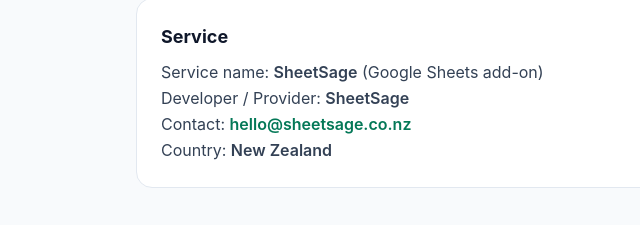
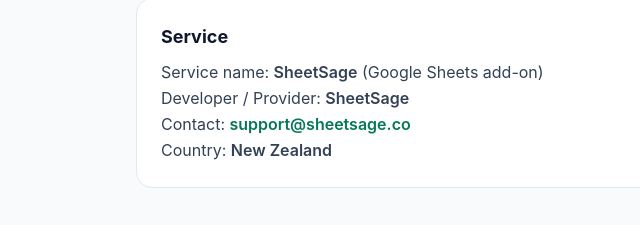
Before and after one commit to crob832/sheetsage-frontend, a website: page terms.html in a window 1280 px wide. Shown: the part 266-491 px from the top of the page, 152-792 px from the left. Drawn offline with nearby package versions, Linux system fonts and the light colour scheme.

Commit message:
Update contact emails

```diff
--- a/terms.html
+++ b/terms.html
@@ -77,7 +77,7 @@
           <a href="index.html#install" class="block text-slate-700 font-medium hover:text-emerald-600 transition"
             >Install (soon)</a
           >
-          <a href="mailto:hello@sheetsage.co.nz" class="block text-slate-700 font-medium hover:text-emerald-600 transition"
+          <a href="mailto:hello@sheetsage.co" class="block text-slate-700 font-medium hover:text-emerald-600 transition"
             >Contact</a
           >
         </div>
@@ -106,8 +106,8 @@
               <br />
               Developer / Provider: <span class="font-semibold">SheetSage</span>
               <br />
-              Contact: <a class="text-emerald-700 font-semibold hover:underline" href="mailto:hello@sheetsage.co.nz"
-                >hello@sheetsage.co.nz</a
+              Contact: <a class="text-emerald-700 font-semibold hover:underline" href="mailto:support@sheetsage.co"
+                >support@sheetsage.co</a
               >
               <br />
               Country: <span class="font-semibold">New Zealand</span>
@@ -260,8 +260,8 @@
             <h2 class="text-xl font-bold text-slate-900 mb-2">15) Contact</h2>
             <p class="text-slate-700 leading-relaxed">
               Questions about these Terms:
-              <a class="text-emerald-700 font-semibold hover:underline" href="mailto:hello@sheetsage.co.nz"
-                >hello@sheetsage.co.nz</a
+              <a class="text-emerald-700 font-semibold hover:underline" href="mailto:support@sheetsage.co"
+                >support@sheetsage.co</a
               >
             </p>
           </section>
@@ -285,7 +285,7 @@
             <a href="index.html#how-it-works" class="hover:text-emerald-600 transition">How it works</a>
             <a href="privacy.html" class="hover:text-emerald-600 transition">Privacy</a>
             <a href="terms.html" class="hover:text-emerald-600 transition">Terms</a>
-            <a href="mailto:hello@sheetsage.co.nz" class="hover:text-emerald-600 transition">Contact</a>
+            <a href="mailto:hello@sheetsage.co" class="hover:text-emerald-600 transition">Contact</a>
           </div>
           <div class="text-sm text-slate-400">&copy; <span data-year></span> SheetSage. All rights reserved.</div>
         </div>
```
Also changed, not shown: index.html (+8 -8 lines), privacy.html (+7 -7 lines).
